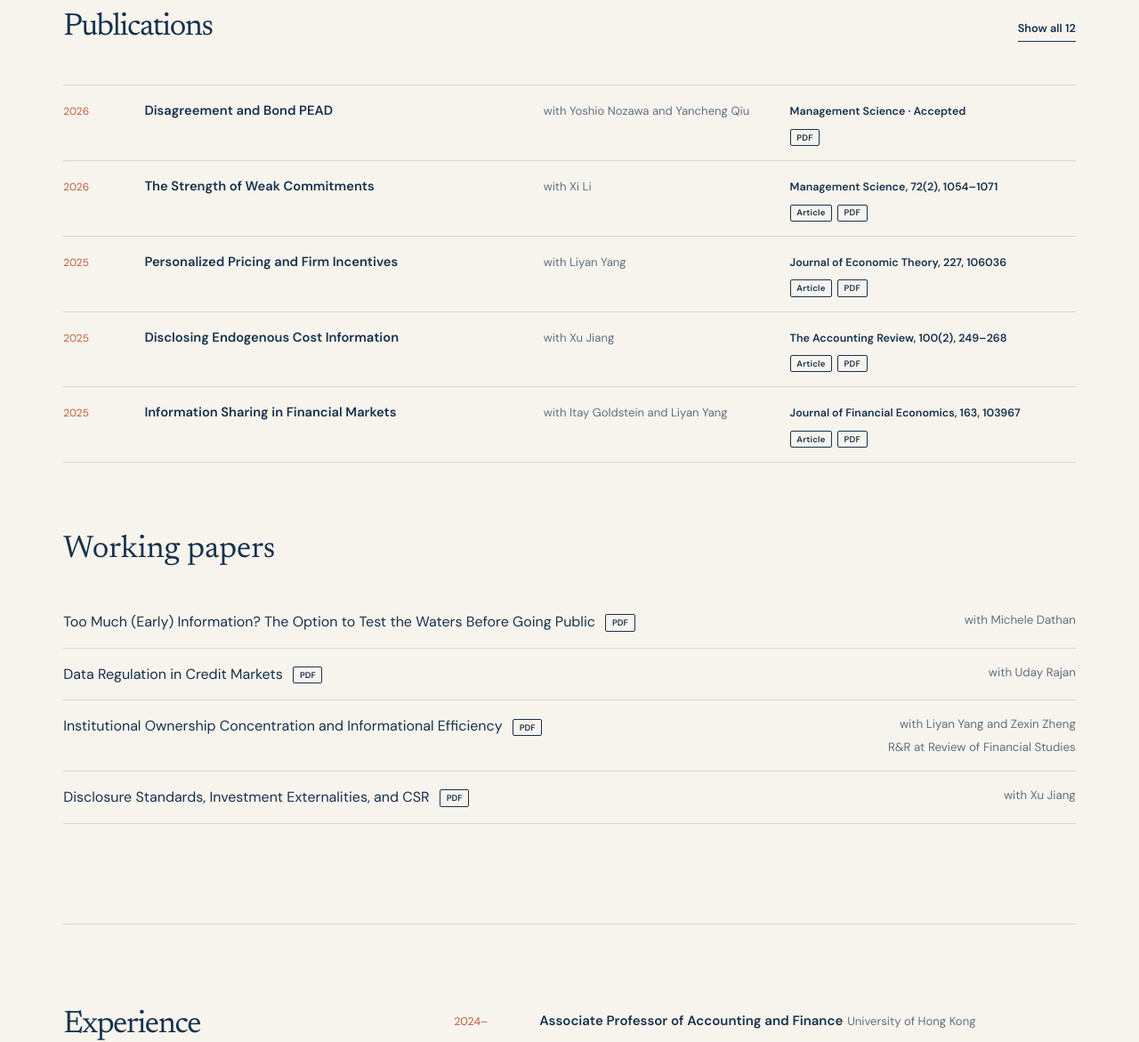
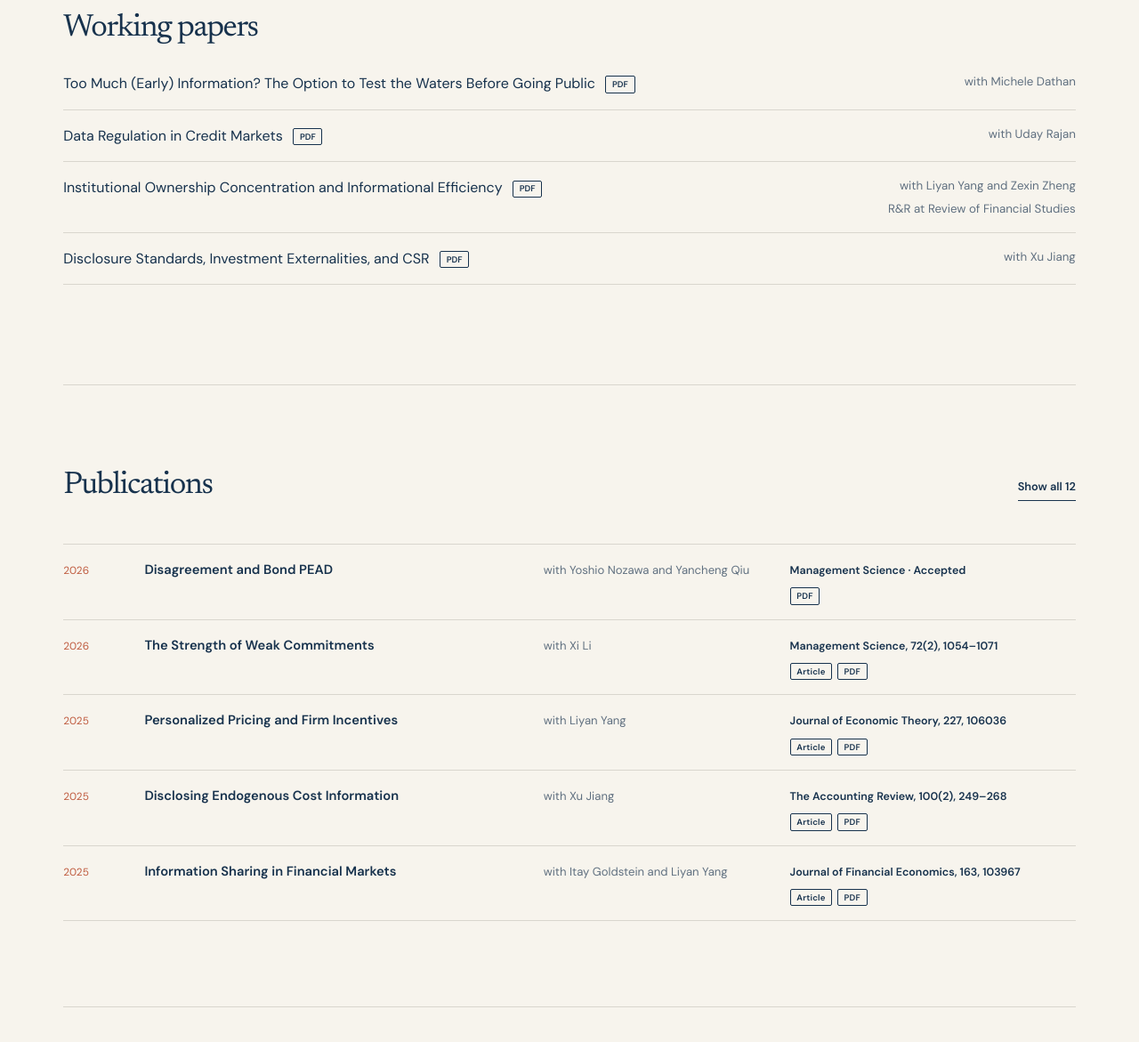
Before and after one commit to xiongyan2224/xiongyan2224.github.io, a plain HTML site: page index.html in a window 1280 px wide. Shown: the part 980-2151 px from the top of the page at 89% size. Drawn offline with Linux system fonts and the light colour scheme.

Commit message:
Prioritize working papers and add ABFER fellowship

```diff
--- a/index.html
+++ b/index.html
@@ -15,7 +15,7 @@
   <link rel="preconnect" href="https://fonts.googleapis.com">
   <link rel="preconnect" href="https://fonts.gstatic.com" crossorigin>
   <link href="https://fonts.googleapis.com/css2?family=DM+Sans:wght@400;500;600&family=Newsreader:opsz,wght@6..72,400;6..72,500&display=swap" rel="stylesheet">
-  <link rel="stylesheet" href="styles.css?v=20260905-1">
+  <link rel="stylesheet" href="styles.css?v=20261125-1">
   <script type="application/ld+json">
   {
     "@context": "https://schema.org",
@@ -66,13 +66,23 @@
         <p class="hero-detail">My theoretical and empirical research examines information and disclosure, the economic role of data, and financial intermediation.</p>
         <div class="academic-roles" aria-label="Academic roles">
           <div class="academic-role"><span>Editorial role</span><a href="https://www.sciencedirect.com/journal/journal-of-financial-markets/about/editorial-board"><strong>Associate Editor</strong><small>Journal of Financial Markets</small></a></div>
-          <div class="academic-role"><span>Academic community</span><a href="https://www.financetheory.org/members/yan-xiong"><strong>Member</strong><small>Finance Theory Group</small></a><a class="secondary-role" href="https://sites.google.com/view/hongkongfinancetheoryworkshop"><strong>Co-organizer</strong><small>Hong Kong Finance Theory Workshop</small></a></div>
+          <div class="academic-role"><span>Academic community</span><a href="https://www.financetheory.org/members/yan-xiong"><strong>Member</strong><small>Finance Theory Group</small></a><a class="secondary-role" href="https://abfer.org/"><strong>Fellow</strong><small>ABFER</small></a><a class="secondary-role" href="https://sites.google.com/view/hongkongfinancetheoryworkshop"><strong>Co-organizer</strong><small>Hong Kong Finance Theory Workshop</small></a></div>
           <div class="academic-role"><span>Programme leadership</span><a href="https://masters.hkubs.hku.hk/our-programmes/master-of-accounting-analytics/"><strong>Programme Director</strong><small>Master of Accounting Analytics</small></a></div>
         </div>
       </div>
     </section>
 
-    <section class="section" id="research" aria-labelledby="publications-title">
+    <section class="section working-papers" id="research" aria-labelledby="working-papers-title">
+        <h2 id="working-papers-title">Working papers</h2>
+        <ul>
+          <li><span>Too Much (Early) Information? The Option to Test the Waters Before Going Public <a class="work-pdf" href="papers/too-much-early-information.pdf">PDF</a></span><small>with Michele Dathan</small></li>
+          <li><span>Data Regulation in Credit Markets <a class="work-pdf" href="papers/data-regulation-credit-markets.pdf">PDF</a></span><small>with Uday Rajan</small></li>
+          <li><span>Institutional Ownership Concentration and Informational Efficiency <a class="work-pdf" href="papers/institutional-ownership-concentration.pdf">PDF</a></span><small>with Liyan Yang and Zexin Zheng<br><strong class="revision-status">R&amp;R at Review of Financial Studies</strong></small></li>
+          <li><span>Disclosure Standards, Investment Externalities, and CSR <a class="work-pdf" href="papers/disclosure-standards-csr.pdf">PDF</a></span><small>with Xu Jiang</small></li>
+        </ul>
+    </section>
+
+    <section class="section" id="publications" aria-labelledby="publications-title">
       <div class="section-heading">
         <div>
           <h2 id="publications-title">Publications</h2>
@@ -112,16 +122,6 @@
         <li><div class="paper-year">2021</div><div><h3>Disclosure, Competition and Learning from Asset Prices</h3><p>with Liyan Yang</p><span class="journal">Journal of Economic Theory, 197, 105331</span><span class="paper-links"><a href="https://doi.org/10.1016/j.jet.2021.105331">Article</a><a href="published-papers/2021_DisclosureCompetition.pdf">PDF</a></span></div></li>
         <li><div class="paper-year">2021</div><div><div class="paper-title"><h3>Information Bias in the Proxy Advisory Market</h3><strong class="award">2022 RCFS Rising Scholar Award</strong></div><p>with Shichao Ma</p><span class="journal">Review of Corporate Finance Studies, 10(1), 82–135</span><span class="paper-links"><a href="https://doi.org/10.1093/rcfs/cfaa005">Article</a><a href="published-papers/2021_InfoBias.pdf">PDF</a></span></div></li>
       </ol>
-
-      <div class="working-papers">
-        <h3>Working papers</h3>
-        <ul>
-          <li><span>Too Much (Early) Information? The Option to Test the Waters Before Going Public <a class="work-pdf" href="papers/too-much-early-information.pdf">PDF</a></span><small>with Michele Dathan</small></li>
-          <li><span>Data Regulation in Credit Markets <a class="work-pdf" href="papers/data-regulation-credit-markets.pdf">PDF</a></span><small>with Uday Rajan</small></li>
-          <li><span>Institutional Ownership Concentration and Informational Efficiency <a class="work-pdf" href="papers/institutional-ownership-concentration.pdf">PDF</a></span><small>with Liyan Yang and Zexin Zheng<br><strong class="revision-status">R&amp;R at Review of Financial Studies</strong></small></li>
-          <li><span>Disclosure Standards, Investment Externalities, and CSR <a class="work-pdf" href="papers/disclosure-standards-csr.pdf">PDF</a></span><small>with Xu Jiang</small></li>
-        </ul>
-      </div>
     </section>
 
     <section class="section split experience-compact" id="experience" aria-labelledby="experience-title">
--- a/styles.css
+++ b/styles.css
@@ -102,8 +102,8 @@ h2 { font-size:clamp(2rem,3.2vw,3rem); }
 .work-pdf:hover,.work-pdf:focus-visible { background:var(--ink); color:white; }
 .work-pdf.pdf-disabled { border-color:var(--line); color:var(--muted); opacity:.7; cursor:not-allowed; }
 .award { display:table; margin-top:.35rem; padding:.18rem .45rem; border-radius:2px; background:#f1ddd5; color:#8f3f2c; font-size:.68rem; font-weight:600; line-height:1.35; }
-.working-papers { margin-top:5rem; margin-left:0; }
-.working-papers h3 { font:400 2.2rem "Newsreader",serif; }
+.working-papers { margin-left:0; }
+.working-papers h2 { font:400 2.2rem "Newsreader",serif; }
 .working-papers ul { list-style:none; padding:0; }
 .working-papers li { padding:1rem 0; border-bottom:1px solid var(--line); display:flex; justify-content:space-between; gap:2rem; }
 .working-papers small { color:var(--muted); max-width:42%; text-align:right; }
```
